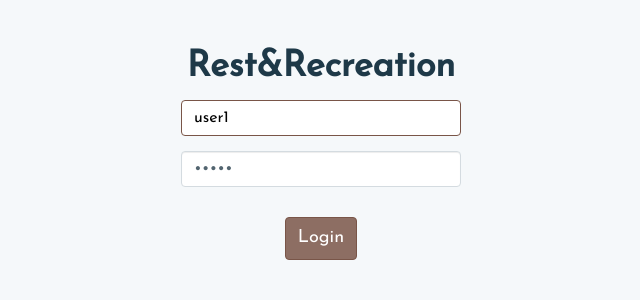
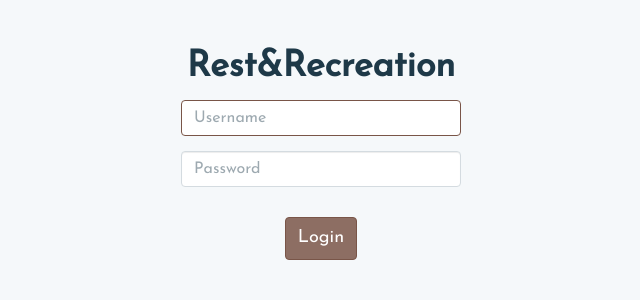
Before and after one commit to be-honest/R-R, a PHP site: page /RandR/ in a window 1280 px wide. Shown: the part 237-537 px from the top of the page, without its empty margins (319-959 px from the left). Run offline with PHP 8.4, Linux system fonts and the light colour scheme.

Commit message:
removed pre-valued username and password

```diff
--- a/views/login/login.php
+++ b/views/login/login.php
@@ -95,11 +95,11 @@ $password=$_POST['password'];
       </div> -->
 
       <div class="form-group">
-        <input class="form-control" placeholder="Username" value="user1" name="username" autofocus>
+        <input class="form-control" placeholder="Username" name="username" autofocus>
       </div>
 
       <div class="form-group m-b-md">
-        <input type="password" class="form-control" placeholder="Password" value="user1" name="password">
+        <input type="password" class="form-control" placeholder="Password" name="password">
       </div>
 
       <?php
```
